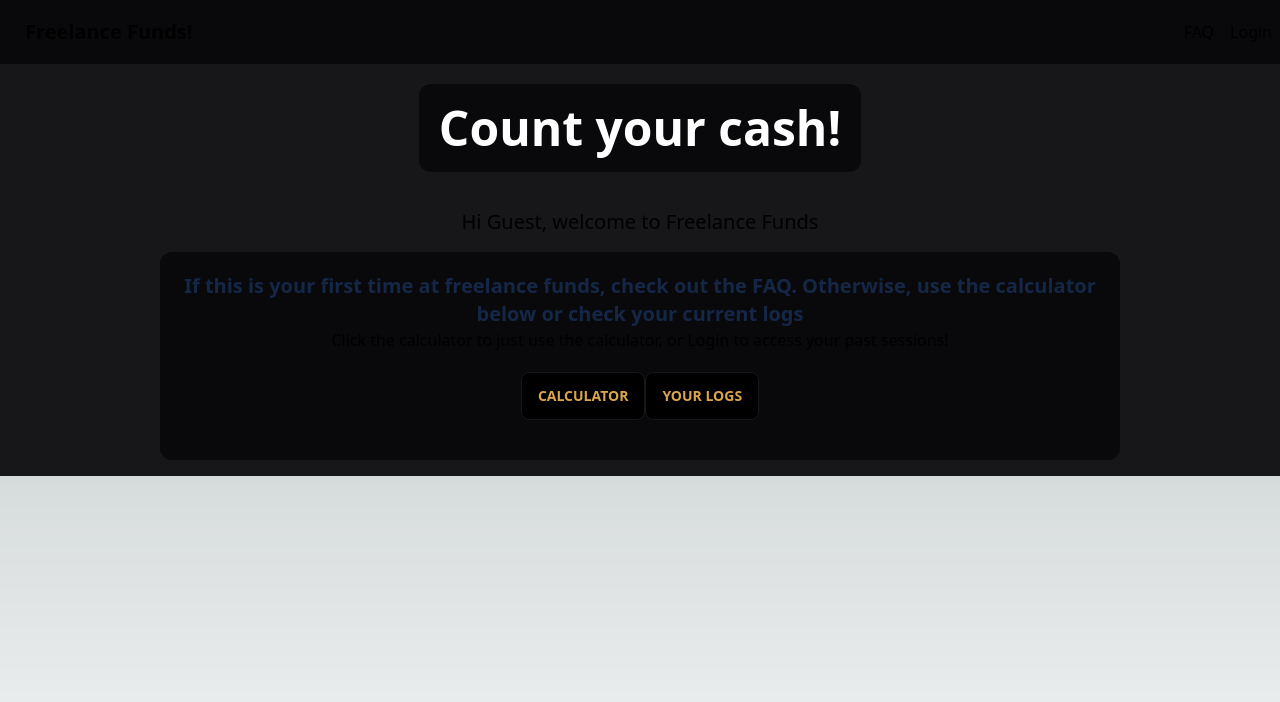
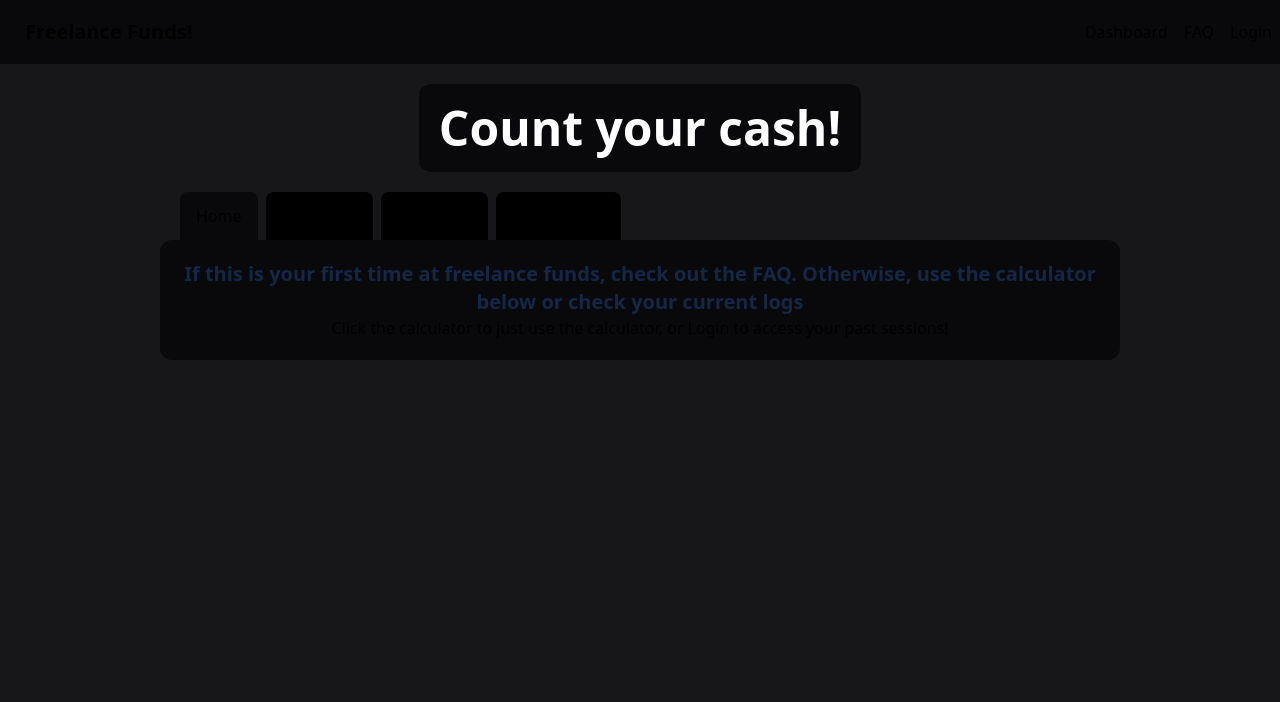
Before and after one commit to Nealium104/gig-econ, a Next.js app: page / in a window 1280 px wide. Shown: the top 702 px of the page. Built offline with nearby package versions, Linux system fonts and the light colour scheme; no server answers.

Commit message:
changed UI to something closer to a SPA with a tabbed UI

```diff
--- a/src/components/Nav.js
+++ b/src/components/Nav.js
@@ -1,5 +1,6 @@
 import Link from "next/link";
 import { useUser } from "@auth0/nextjs-auth0/client";
+import Totals from "./Totals";
 
 export default function Nav () {
     const { user, error, isLoading } = useUser();
@@ -11,6 +12,7 @@ export default function Nav () {
                 <Link href='/' className="btn btn-ghost normal-case text-xl">Freelance Funds!</Link>
             </div>
             <div className="flex">
+                <Link href="/">Dashboard</Link>
                 <Link className='mx-4' href='/faq/'>FAQ</Link>
                 {isLoading ? (
                     <span>Authenticating...</span>
--- a/src/pages/index.js
+++ b/src/pages/index.js
@@ -5,48 +5,74 @@ import Totals from '@/components/Totals'
 import { useState } from 'react'
 import { useUser } from '@auth0/nextjs-auth0/client';
 
+const TABS = {
+  HOME: 'home',
+  CALCULATOR: 'calculator',
+  LOGS: 'logs',
+  GROUPS: 'groups',
+};
+
 export default function Home() {
-  const [canShow, setCanShow] = useState(false)
-  const [canShow2, setCanShow2] = useState(false)
+  const [selectedTab, setSelectedTab] = useState(TABS.HOME);
   const [value, setValue] = useState(new Date());
-
   const { user, error, isLoading } = useUser()
 
   function onChange(nextValue) {
     setValue(nextValue);
   }
 
-  const handleButtonClick = () => {
-    setCanShow(!canShow)
-  }
-
-  const handleButtonClick2 = () => {
-    setCanShow2(!canShow2)
+  const handleButtonClick = (tab) => {
+    setSelectedTab(tab);
   }
 
   return (
-    <main className="bg-neutral">
+    <main className="bg-neutral h-screen">
       <Nav />
       <div className='w-1/2'>
       </div>
-      <div className="max-width-l text-center flex flex-col items-center gap-4">
-        <h1 className='text-5xl text-primary font-bold bg-base-100 w-fit p-5 rounded-xl my-5'>Count your cash!</h1>
-        <span className="text-xl">{`Hi ${user ? user.name : 'Guest'}, welcome to Freelance Funds`}</span>
-        <div className='w-3/4 bg-base-100 rounded-xl p-5'>
-          <h3 className='text-xl font-bold text-secondary'>If this is your first time at freelance funds, check out the FAQ. Otherwise, use the calculator below or check your current logs</h3>
-          <h2>Click the calculator to just use the calculator, or Login to access your past sessions!</h2>
-        <button className='btn bg-black my-5' id='showInputForm' onClick={handleButtonClick}>Calculator</button>
-        <button className='btn bg-black my-5' onClick={handleButtonClick2}>Your Logs</button>
+      <div className="max-width-l">
+        <h1 className='text-5xl text-primary font-bold bg-base-100 w-fit p-5 rounded-xl my-5 mx-auto'>Count your cash!</h1>
+        <div className='w-3/4 mx-auto mb-8'>
+          <div className='flex ms-4'>
+            <button
+              className={`rounded-t-lg px-4 py-3 mx-1 ${selectedTab === TABS.HOME ? 'bg-base-100' : 'bg-black'}`}
+              onClick={() => handleButtonClick(TABS.HOME)}
+            >
+              Home
+            </button>
+            <button
+              className={`rounded-t-lg px-4 py-3 mx-1 ${selectedTab === TABS.CALCULATOR ? 'bg-base-100' : 'bg-black'}`}
+              onClick={() => handleButtonClick(TABS.CALCULATOR)}
+            >
+              Calculator
+            </button>
+            <button
+              className={`rounded-t-lg px-4 py-3 mx-1 ${selectedTab === TABS.LOGS ? 'bg-base-100' : 'bg-black'}`}
+              onClick={() => handleButtonClick(TABS.LOGS)}
+            >
+              Your Logs
+            </button>
+            <button
+              className={`rounded-t-lg px-4 py-3 mx-1 ${selectedTab === TABS.GROUPS ? 'bg-base-100' : 'bg-black'}`}
+              onClick={() => handleButtonClick(TABS.GROUPS)}
+            >
+              Your Groups
+            </button>
+          </div>
+          <div className="bg-base-100 rounded-xl p-5 text-center mx-auto">
+            <h3 className='text-xl font-bold text-secondary'>If this is your first time at freelance funds, check out the FAQ. Otherwise, use the calculator below or check your current logs</h3>
+            <h2>Click the calculator to just use the calculator, or Login to access your past sessions!</h2>
+          </div>
         </div>
-        <div>
-          <Conditional className="py-4" showWhen={canShow}>
+        <div className=''>
+          <Conditional className="py-4" showWhen={selectedTab === TABS.CALCULATOR}>
             <InputForm />
           </Conditional>
-          <Conditional className="py-4" showWhen={canShow2}>
+          <Conditional className="py-4" showWhen={selectedTab === TABS.LOGS}>
             <Totals />
           </Conditional>
         </div>
-        </div>
+      </div>
     </main>
   )
 }
```
